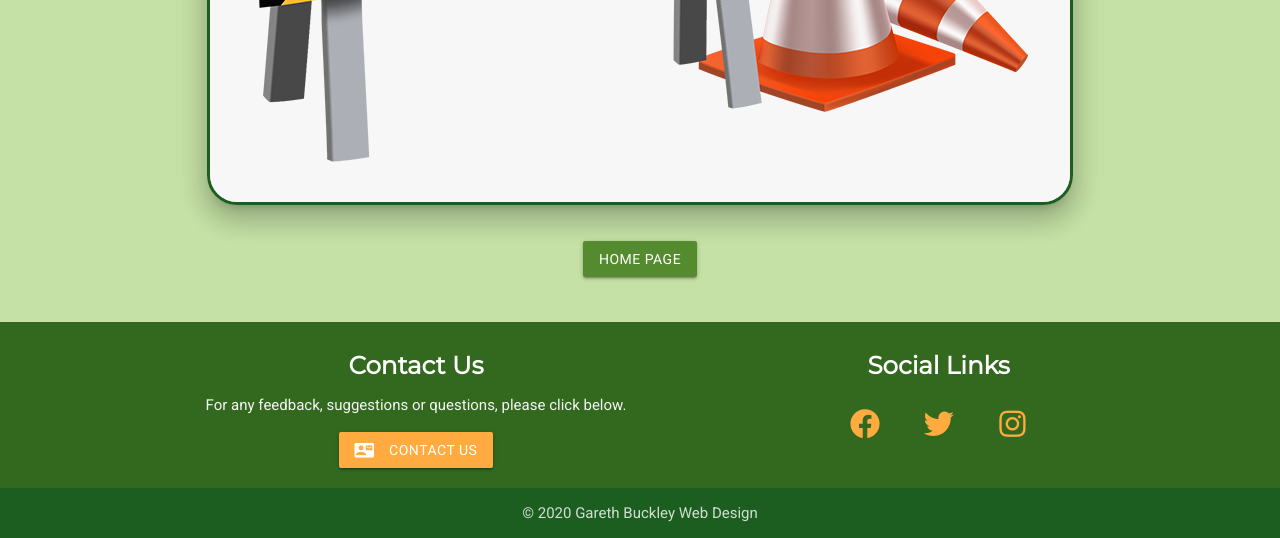
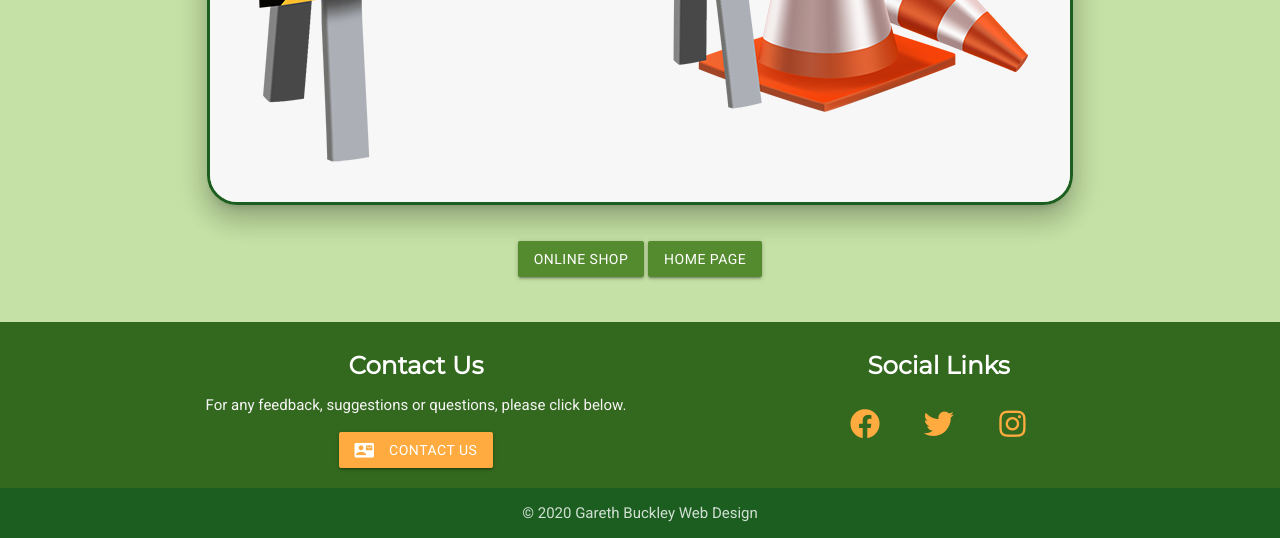
Before and after one commit to Gareth1980/ultimate-irish-quiz, a Flask app: page /under_construction in a window 1280 px wide. Shown: the part 725-1263 px from the top of the page. Run offline with Flask 2, Linux system fonts and the light colour scheme; some libraries are stand-ins or nearby versions.

Commit message:
updated readme, added button to under_construction page, beautified code and fixed errors after validation.

```diff
--- a/templates/addquestion.html
+++ b/templates/addquestion.html
@@ -23,7 +23,7 @@
           id="question"
           class="materialize-textarea"
         ></textarea>
-        <label for="icon_prefix">New Question</label>
+        <label>New Question</label>
       </div>
     </div>
 
@@ -35,7 +35,7 @@
           id="answer"
           class="materialize-textarea"
         ></textarea>
-        <label for="icon_prefix">Answer</label>
+        <label>Answer</label>
       </div>
     </div>
     <div class="row">
--- a/templates/base.html
+++ b/templates/base.html
@@ -202,7 +202,7 @@
 
         <div class="modal-footer">
           <button
-            class="btn waves-effect waves-light hoverable"
+            class="btn waves-effect waves-light hoverable btn-sm"
             href="#"
             type="Reset"
             value="clear"
@@ -212,7 +212,7 @@
             <i class="material-icons right">clear_all</i>
           </button>
           <button
-            class="btn waves-effect waves-light hoverable"
+            class="btn waves-effect waves-light hoverable btn-sm"
             href="#"
             type="submit"
             name="action"
@@ -220,7 +220,7 @@
             Submit
             <i class="material-icons right">send</i>
           </button>
-          <button class="btn waves-effect waves-light modal-close hoverable">
+          <button class="btn waves-effect waves-light modal-close hoverable btn-sm">
             <i class="material-icons">close</i>
           </button>
         </div>
--- a/templates/editquestion.html
+++ b/templates/editquestion.html
@@ -30,7 +30,7 @@
         <textarea name="question" id="question" class="materialize-textarea">
 {{ question_and_answer.question}}</textarea
         >
-        <label for="icon_prefix">Edit Question</label>
+        <label>Edit Question</label>
       </div>
     </div>
 
@@ -40,7 +40,7 @@
         <textarea name="answer" id="answer" class="materialize-textarea">
 {{ question_and_answer.answer}}</textarea
         >
-        <label for="icon_prefix">Edit Answer</label>
+        <label>Edit Answer</label>
       </div>
     </div>
     <div class="row">
--- a/templates/under_construction.html
+++ b/templates/under_construction.html
@@ -1,18 +1,14 @@
 {% extends 'base.html' %} {% block content %}
 <!-- image of Website under construction (page work wip) with link for home page -->
 <div class="center-align heading-homepage">
-  <h3 class="headings">Under Construction</h3>
-  <img
+	<h3 class="headings">Under Construction</h3>
+	<img
     src="../static/images/under_construction.png"
     alt="Website Under Construction"
     class="responsive img-border z-depth-4"
   />
-
-  <a
-    class="btn waves-effect waves-light green darken-4 hoverable"
-    href="{{url_for('get_questions')}}"
-    >Home Page</a
-  >
+	<a class="btn waves-effect waves-light green darken-4 hoverable" href="{{url_for('get_shop')}}">ONLINE SHOP</a>
+	<a class="btn waves-effect waves-light green darken-4 hoverable" href="{{url_for('get_questions')}}">Home Page</a>
 </div>
 <br />
 <br />
```
Also changed, not shown: app.py (+37 -3 lines), README.md, wireframes/wireframe1.jpg (added), wireframes/wireframe2.jpg (added), wireframes/wireframe3.jpg (added), wireframes/wireframe4.jpg (added), wireframes/wireframe5.jpg (added).
